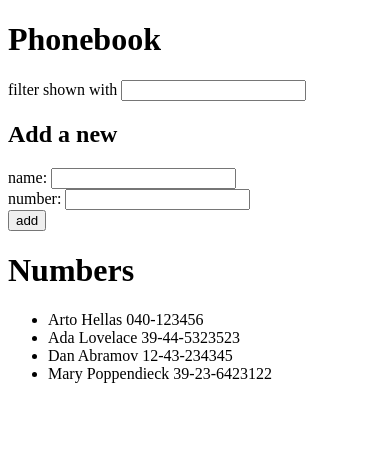
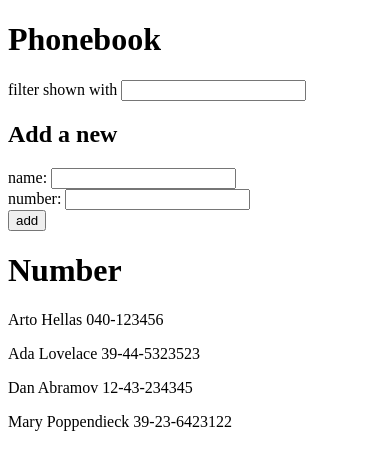
Before and after one commit to haidchu/fullstack-open-2023, a React (Vite) app in the folder part2/phonebook/: page / in a window 390 px wide. Shown: the top 470 px of the page. Built offline with nearby package versions, Linux system fonts and the light colour scheme.

Commit message:
added ex 2.10: the phonebook step 5

```diff
--- a/part2/phonebook/src/App.jsx
+++ b/part2/phonebook/src/App.jsx
@@ -1,4 +1,7 @@
 import { useState } from "react";
+import ListPerson from "./components/listPerson/ListPerson";
+import AddPerson from "./components/addPerson/AddPerson";
+import Filter from "./components/filter/Filter";
 
 const App = () => {
     const [persons, setPersons] = useState([
@@ -21,6 +24,7 @@ const App = () => {
             return;
         }
         setPersons(persons.concat(personObject));
+        setFiltered(persons.concat(personObject));
         setNewName("");
     };
     const handleNameChange = (event) => {
@@ -41,32 +45,15 @@ const App = () => {
     return (
         <div>
             <h1>Phonebook</h1>
-            <form>
-                filter shown with <input onChange={handleFilterChange}/>
-            </form>
-            <h2>Add a new</h2>
-            <form onSubmit={addPerson}>
-                <div>
-                    name: <input value={newName} onChange={handleNameChange} />
-                </div>
-                <div>
-                    number:{" "}
-                    <input value={newNumber} onChange={handleNumberChange} />
-                </div>
-                <div>
-                    <button type="submit">add</button>
-                </div>
-            </form>
-            <h1>Numbers</h1>
-            <ul>
-                {filtered.map((person) => {
-                    return (
-                        <li key={person.name}>
-                            {person.name} {person.number}
-                        </li>
-                    );
-                })}
-            </ul>
+            <Filter handleFilterChange={handleFilterChange} />
+            <AddPerson
+                newName={newName}
+                newNumber={newNumber}
+                handleNameChange={handleNameChange}
+                handleNumberChange={handleNumberChange}
+                addPerson={addPerson}
+            />
+            <ListPerson persons={filtered} />
         </div>
     );
 };
--- /dev/null
+++ b/part2/phonebook/src/components/addPerson/AddPerson.jsx
@@ -0,0 +1,28 @@
+const AddPerson = (props) => {
+    const {
+        newName,
+        newNumber,
+        handleNameChange,
+        handleNumberChange,
+        addPerson,
+    } = props;
+    return (
+        <div>
+            <h2>Add a new</h2>
+            <form onSubmit={addPerson}>
+                <div>
+                    name: <input value={newName} onChange={handleNameChange} />
+                </div>
+                <div>
+                    number:{" "}
+                    <input value={newNumber} onChange={handleNumberChange} />
+                </div>
+                <div>
+                    <button type="submit">add</button>
+                </div>
+            </form>
+        </div>
+    );
+};
+
+export default AddPerson;
--- /dev/null
+++ b/part2/phonebook/src/components/filter/Filter.jsx
@@ -0,0 +1,10 @@
+const Filter = (props) => {
+    const {handleFilterChange} = props;
+    return (
+        <div>
+            filter shown with <input onChange={handleFilterChange} />
+        </div>
+    )
+};
+
+export default Filter;
--- /dev/null
+++ b/part2/phonebook/src/components/listPerson/ListPerson.jsx
@@ -0,0 +1,21 @@
+import Person from "./Person";
+
+const ListPerson = (props) => {
+    const { persons } = props;
+    return (
+        <div>
+            <h1>Number</h1>
+            {persons.map((person) => {
+                return (
+                    <Person
+                        key={person.name}
+                        name={person.name}
+                        number={person.number}
+                    />
+                );
+            })}
+        </div>
+    );
+};
+
+export default ListPerson;
--- /dev/null
+++ b/part2/phonebook/src/components/listPerson/Person.jsx
@@ -0,0 +1,12 @@
+const Person = (props) => {
+    const { name, number } = props;
+    return (
+        <div>
+            <p>
+                {name} {number}
+            </p>
+        </div>
+    );
+};
+
+export default Person;
```
